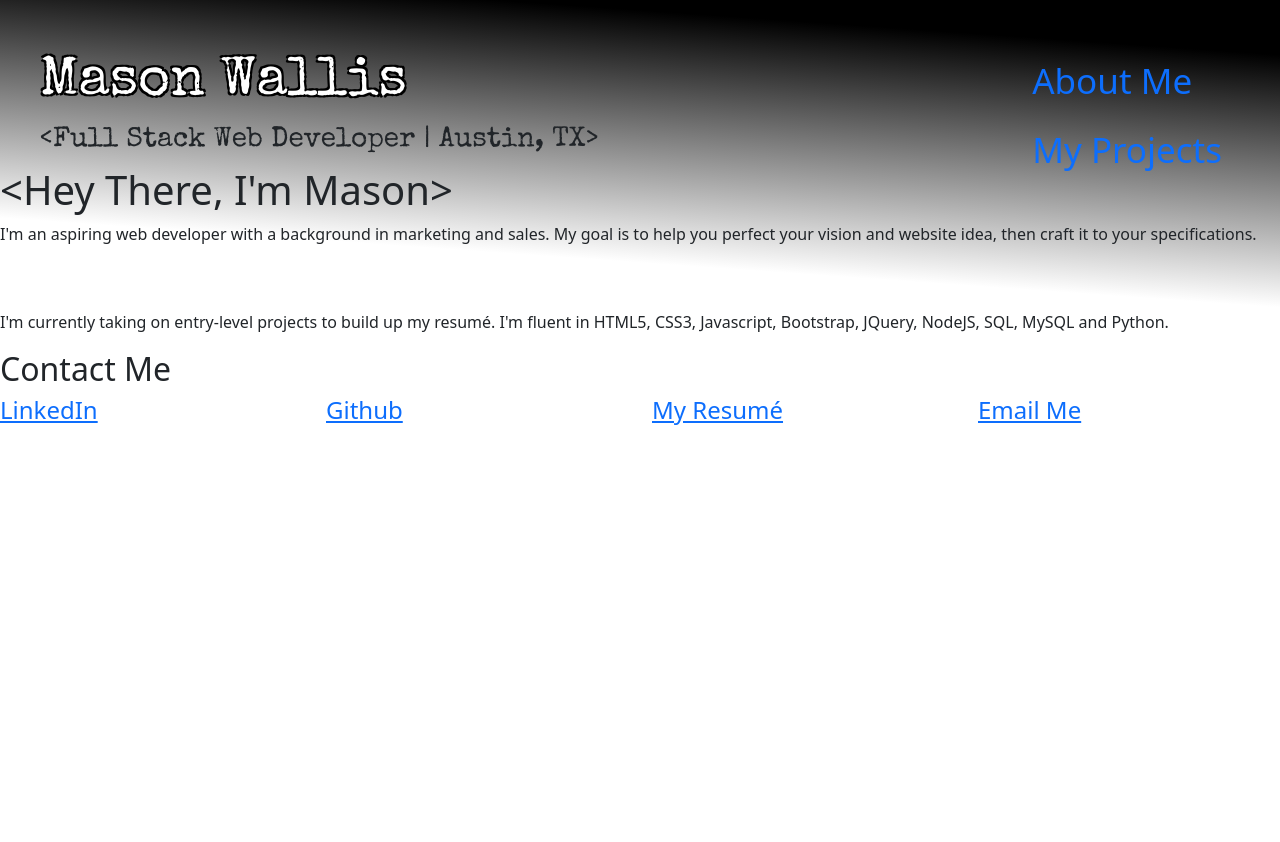
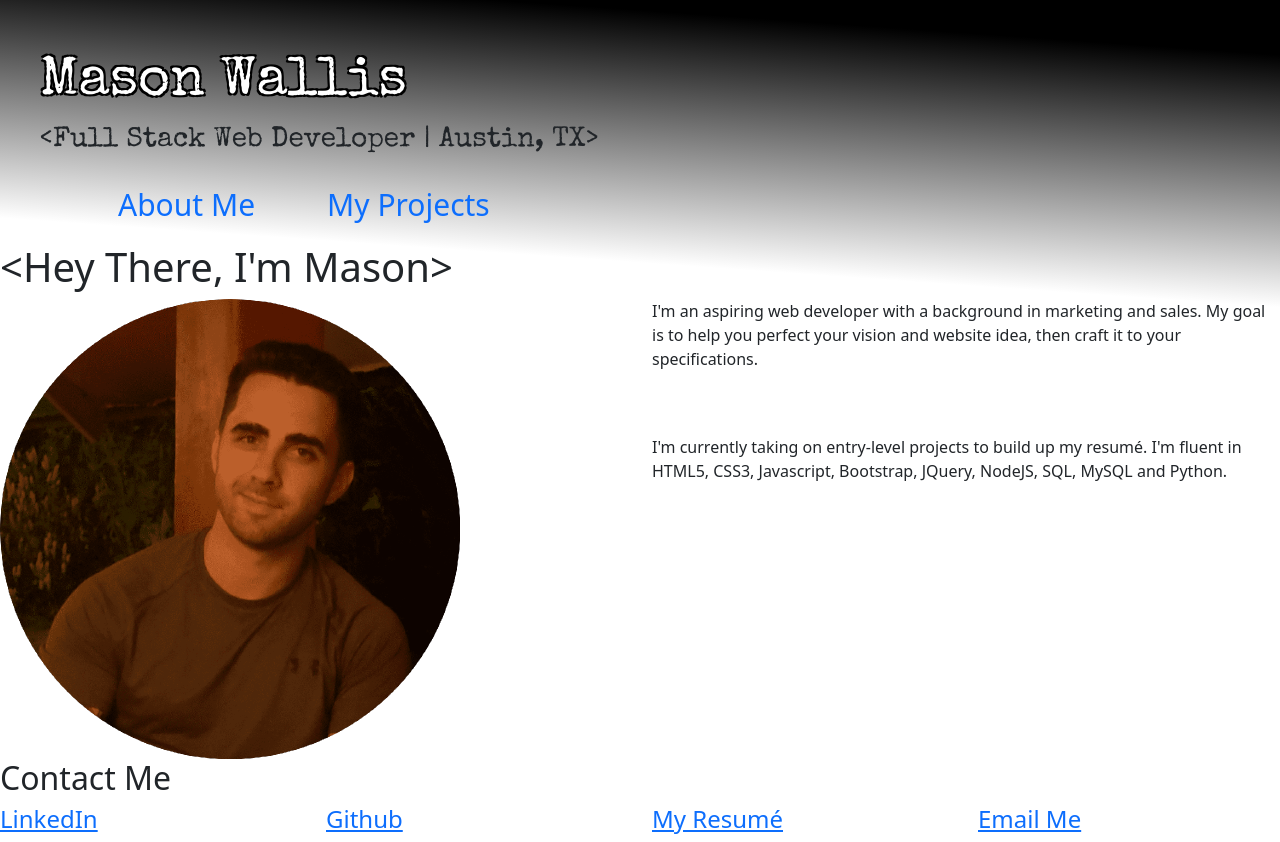
Before and after one commit to mwallis5110/Homework2, a React (Create React App) app: page / in a window 1280 px wide. Shown: the top 842 px of the page. Before the commit the page ends 800 px from the top, so only its background shows below. Built offline with nearby package versions, Linux system fonts and the light colour scheme.

Commit message:
Navbar looks slightly less awful now

```diff
--- a/src/components/Navbar/Navbar.css
+++ b/src/components/Navbar/Navbar.css
@@ -1,28 +1,33 @@
 nav {
   position: relative;
-  right: 30px;
-  bottom: 60px;
-  float: right;
-  height: 20px;
+  text-align:center;
   font-size: 35px;
   border-radius: 10px 0px 0px 10px;
 }
 
-.nav-links {
-  padding: 25px;
-  margin: 30px;
+.redButton {
+  display: flex;
+  flex-direction: row;
   color: #880808;
   font-size: 30px;
   text-decoration: none;
   background: none;
-  border: none;
-  position: relative;
+  /* border: none; */
+  /* position: relative; */
 }
 
-nav button:hover {
+.nav-link:hover {
   color: white;
   background-color: #d21404;
-  border-radius: 30px;
+  border-radius: 50px;
   opacity: 1;
   transition: 0.5s ease-out;
 }
+
+.nav-link {
+  margin-right: 20px;
+  margin-left: 20px;
+  /* padding-left: 20px;
+  padding-right: 50px; */
+
+}
--- a/src/pages/About.js
+++ b/src/pages/About.js
@@ -1,14 +1,23 @@
 import React from "react";
+import Headshot from "../images/Headshot2.png";
+import { Row, Col } from "react-bootstrap";
 
 export default function About() {
     return (
       <div className="Container">
         <h1 className="aboutMe">&lt;Hey There, I'm Mason&gt;</h1>
+        <Row>
+        <Col sm={12} lg={6}>
+        <img src={Headshot} alt="A pic of me" rounded/>
+        </Col>
+        <Col sm={12} lg={6}>
         <p>I'm an aspiring web developer with a background in marketing and sales.
         My goal is to help you perfect your vision and website idea, then craft it to your specifications.</p>
         <br />
         <br />
         <p>I'm currently taking on entry-level projects to build up my resumé. I'm fluent in HTML5, CSS3, Javascript, Bootstrap, JQuery, NodeJS, SQL, MySQL and Python.</p>
+        </Col>
+        </Row>
       </div>
     );
 }
```
Also changed, not shown: src/images/Headshot2.png (added).
